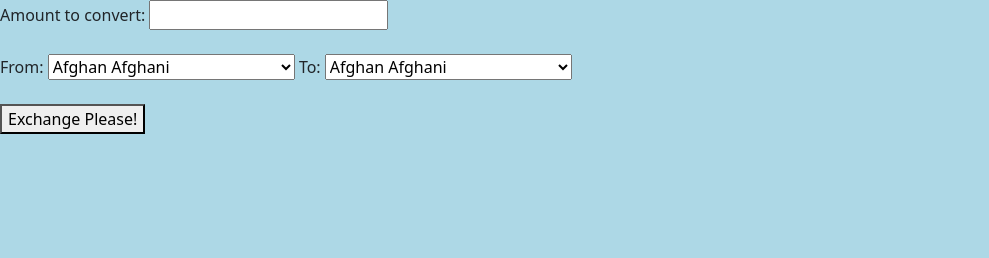
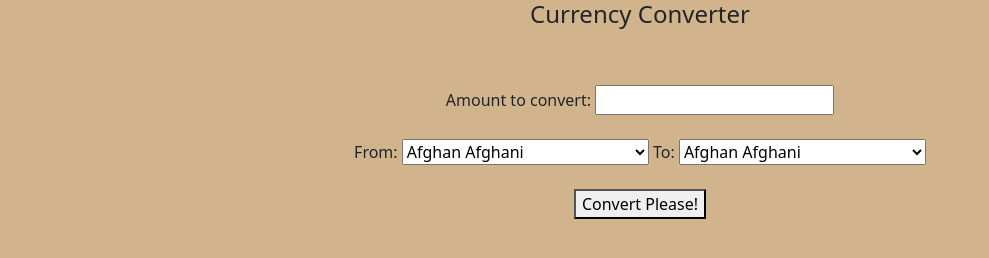
Before and after one commit to archivistmd/currancy-exchange, a website built with webpack: page src/index.html in a window 1280 px wide. Shown: the whole page, without its empty margins (0-989 px from the left). Built offline with nearby package versions, Linux system fonts and the light colour scheme.

```diff
--- a/src/css/styles.css
+++ b/src/css/styles.css
@@ -1,3 +1,9 @@
+h1 {
+  text-align: center;
+  font-size: 24px;
+}
+
 body {
-  background-color: lightblue;
+  background-color: tan;
+  text-align: center;
 }
--- a/src/index.html
+++ b/src/index.html
@@ -1,9 +1,11 @@
 <!DOCTYPE html>
 <html lang="en-US">
 <head>
-  <title>Currency Exchange</title>
+  <title>Currency Converter</title>
 </head>
 <body>
+  <h1>Currency Converter</h1>
+  <br><br>
   <form id="converter-form">
     <label for="conversion-amount">Amount to convert:</label>
     <input id="conversion-amount" type="number">
@@ -267,7 +269,7 @@
       <option value="ZWL">Zimbabwean Dollar</option>
     </select>
     <br><br>
-    <button type="submit" id="converting-button">Exchange Please!</button>
+    <button type="submit" id="converting-button">Convert Please!</button>
   </form>
   <div id="display-result"></div>
 </body>
```
Also changed, not shown: 1 other file.
